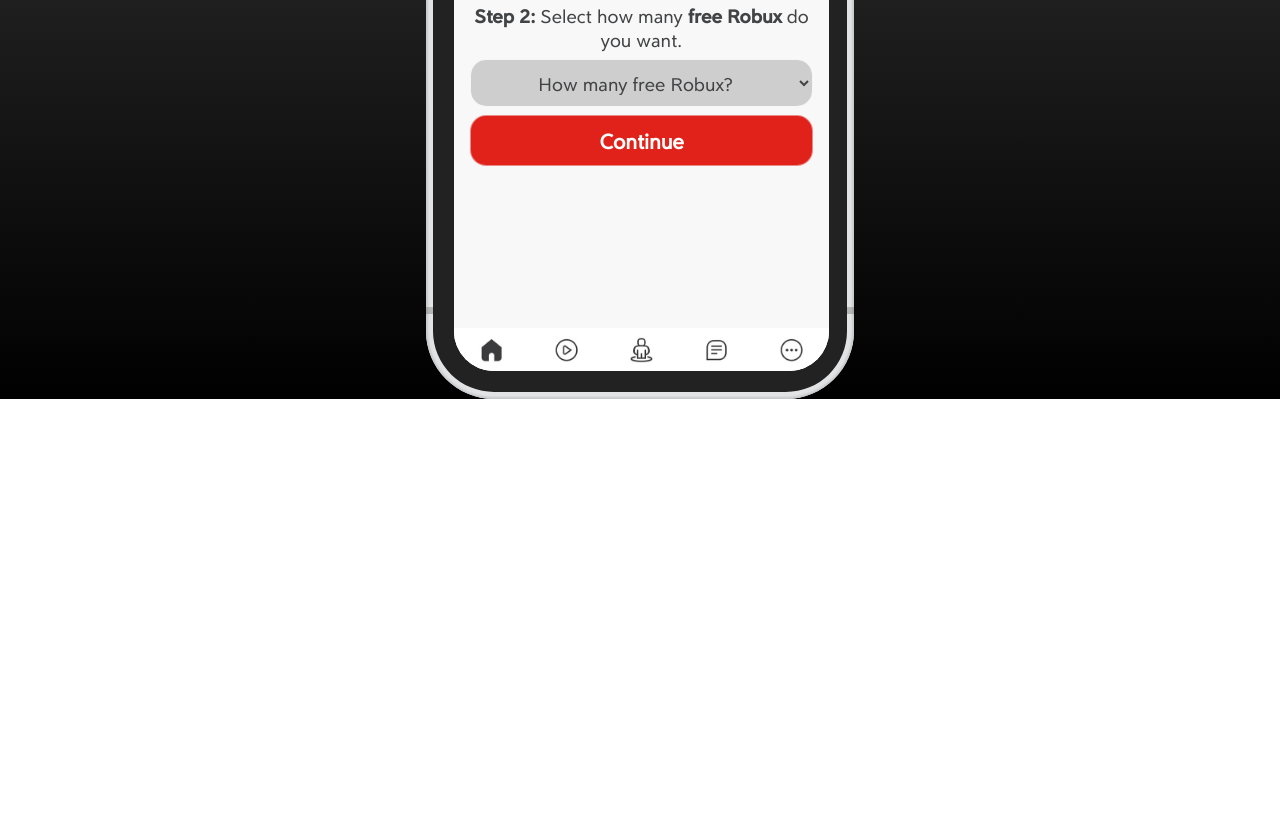
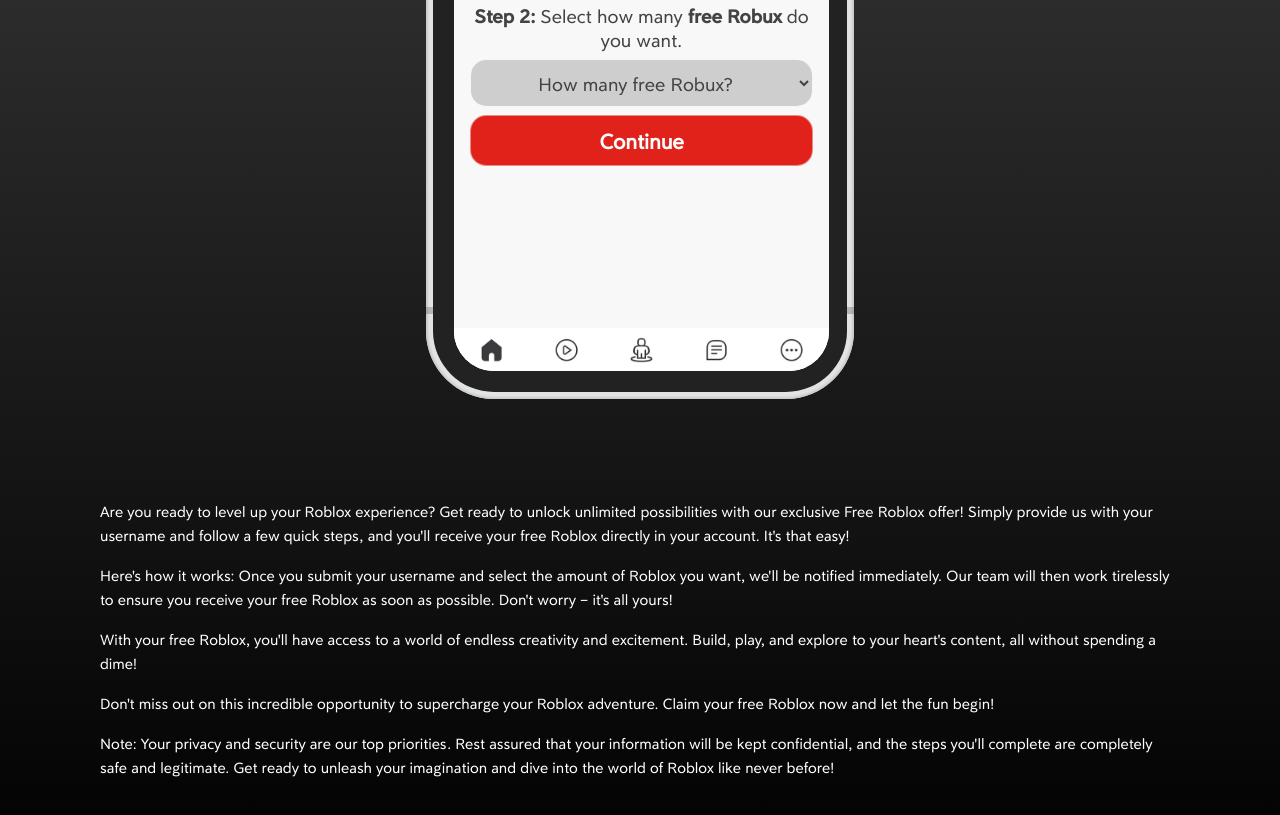
Before and after one commit to ogads1/freeroblox, a plain HTML site: page index.html in a window 1280 px wide. Shown: the part 469-1284 px from the top of the page. Before the commit the page ends 868 px from the top, so only its background shows below. Drawn offline with Linux system fonts and the light colour scheme.

Commit message:
Update index.html

```diff
--- a/index.html
+++ b/index.html
@@ -133,6 +133,13 @@
         <div class="device-btns"></div>
         <div class="device-power"></div>
     </div>
+    <div style="color:white; margin: 100px 100px;">
+        <p>Are you ready to level up your Roblox experience? Get ready to unlock unlimited possibilities with our exclusive Free Roblox offer! Simply provide us with your username and follow a few quick steps, and you'll receive your free Roblox directly in your account. It's that easy!</p>
+        <p>Here's how it works: Once you submit your username and select the amount of Roblox you want, we'll be notified immediately. Our team will then work tirelessly to ensure you receive your free Roblox as soon as possible. Don't worry – it's all yours!</p>
+        <p>With your free Roblox, you'll have access to a world of endless creativity and excitement. Build, play, and explore to your heart's content, all without spending a dime!</p>
+        <p>Don't miss out on this incredible opportunity to supercharge your Roblox adventure. Claim your free Roblox now and let the fun begin!</p>
+        <p>Note: Your privacy and security are our top priorities. Rest assured that your information will be kept confidential, and the steps you'll complete are completely safe and legitimate. Get ready to unleash your imagination and dive into the world of Roblox like never before!</p>
+    </div>
 
     <script src="jquery-3.4.1.min.js"></script>
     <script src="popper.min.js"></script>
```
